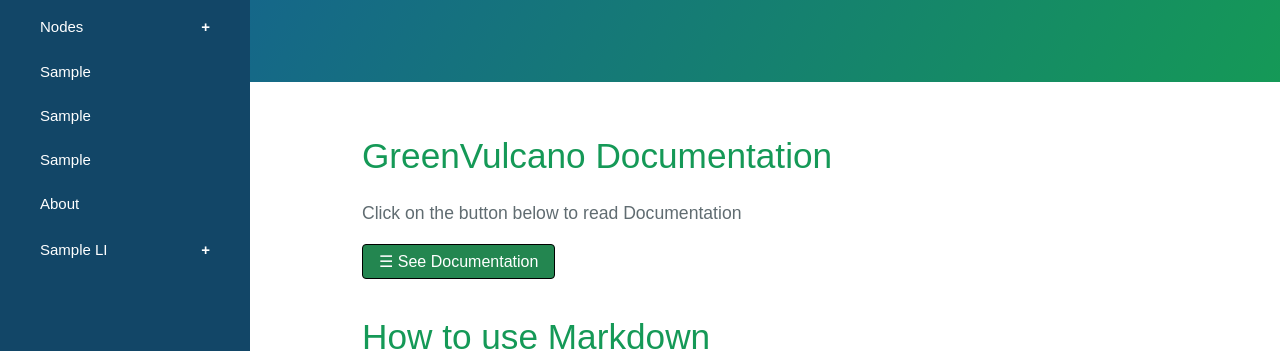
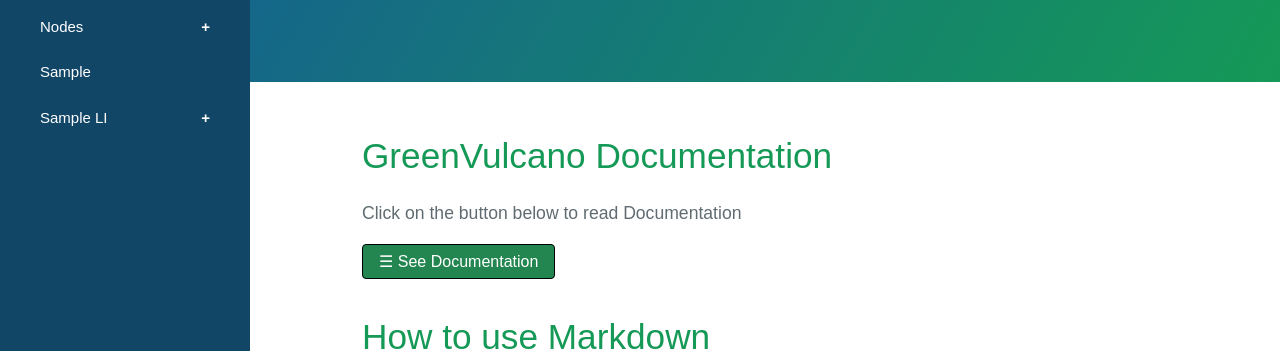
Before and after one commit to dianamw/GreenVulcano-Beta, a Jekyll site: the page built from index.md, in a window 1280 px wide. Shown: the part 158-509 px from the top of the page. Built offline with Jekyll 4.4.1, drawn with Linux system fonts in a browser that asks for light colours; our own code applies the rules of GitHub Pages for plain Markdown files; the repository's description, which GitHub fills in, is left out.

Commit message:
Update body.html

```diff
--- a/_includes/body.html
+++ b/_includes/body.html
@@ -36,27 +36,6 @@
         <ul><a href="{{ ""| relative_url }}">Sample</a></ul>
       </div>
       <div class="panel">
-      </div>
-
-	<!-- Sezione vuota -->
-      <div id="listed">
-        <ul><a href="{{ "" | relative_url }}">Sample</a></ul>
-      </div>
-      <div class="panel">
-      </div>
-
-	<!-- Sezione vuota -->
-      <div id="listed">
-        <ul><a href="{{ "" | relative_url }}">Sample</a></ul>
-      </div>
-	  <div class="panel">
-      </div>
-
-	<!-- Sezione vuota -->
-      <div id="listed">
-        <ul><a href="{{ "" | relative_url }}">About</a></ul>
-      </div>
-	  <div class="panel">
       </div>
 
 	<!-- Sezione con sottomenu vuota -->
```
